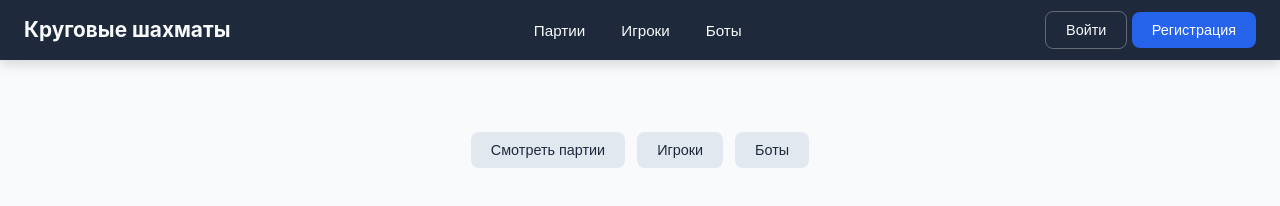
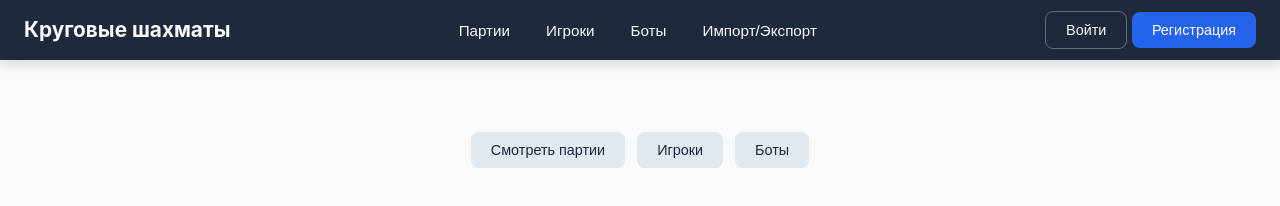
Before and after one commit to moevm/nsql1h26-chess, a plain HTML site: page src/frontend/public/index.html in a window 1280 px wide. Drawn offline with Linux system fonts and the light colour scheme; no server answers.

Commit message:
Исправления

```diff
--- a/src/frontend/public/index.html
+++ b/src/frontend/public/index.html
@@ -8,7 +8,6 @@
 </head>
 <body>
 <div id="app">
-        <!-- Header -->
     <header id="header">
         <div class="header-left">
             <h1 class="logo" onclick="navigate('home')">Круговые шахматы</h1>
@@ -17,6 +16,7 @@
             <button class="nav-btn" onclick="navigate('games')" data-page="games">Партии</button>
             <button class="nav-btn" onclick="navigate('players')" data-page="players">Игроки</button>
             <button class="nav-btn" onclick="navigate('bots')" data-page="bots">Боты</button>
+            <button class="nav-btn" onclick="navigate('import-export')" data-page="import-export">Импорт/Экспорт</button>
         </nav>
         <div class="header-right">
             <div id="auth-buttons">
@@ -31,12 +31,9 @@
         </div>
     </header>
 
-        <!-- Main Content -->
     <main id="main-content">
-            <!-- Динамическое содержимое -->
     </main>
 
-        <!-- Toast notifications -->
     <div id="toast-container"></div>
 </div>
 
```
Also changed, not shown: src/frontend/public/app.js (+69 -23 lines), src/frontend/public/style.css (+0 -21 lines). Lines whose indentation alone changed are shown as unchanged.
